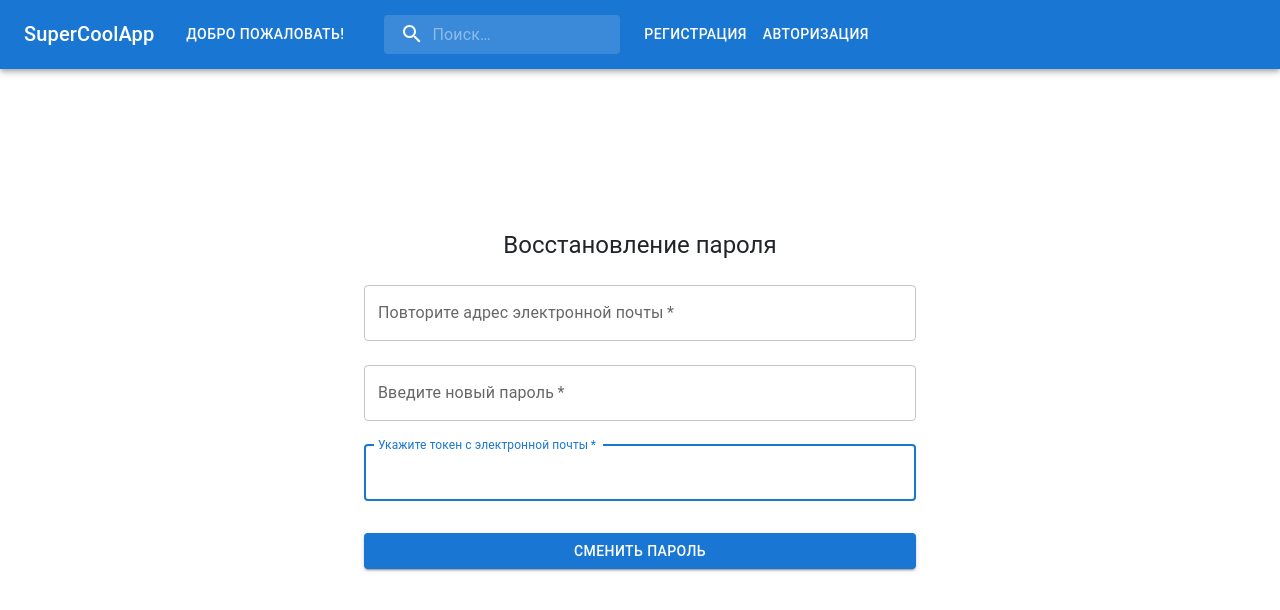
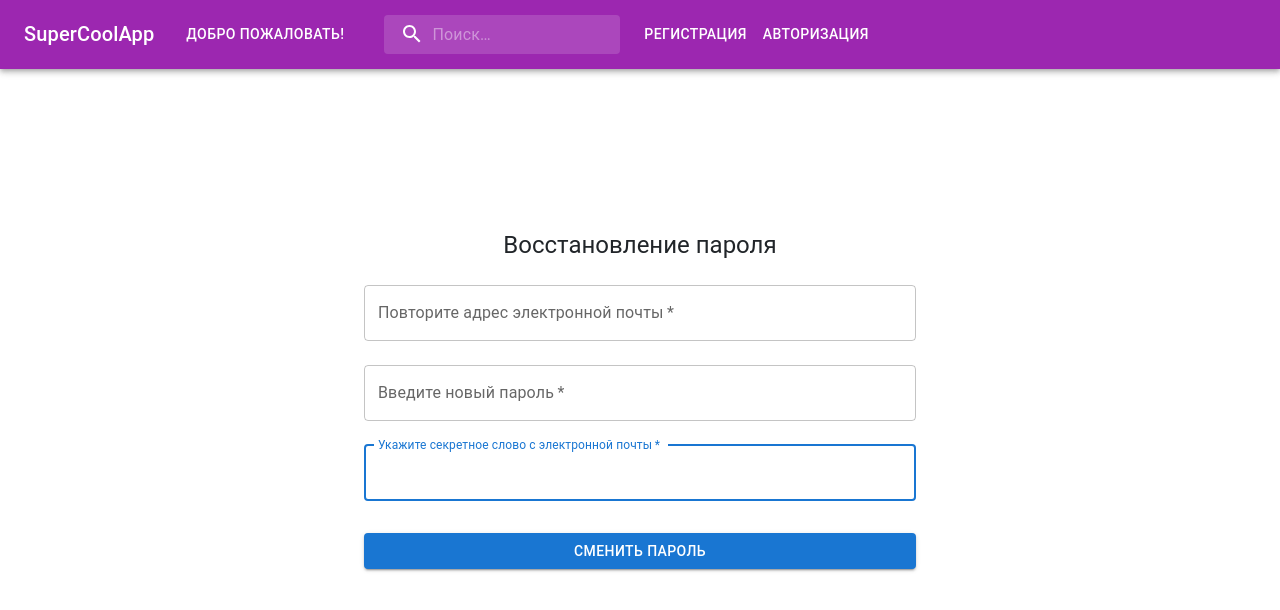
Before and after one commit to KindCoffeBear/FinalProject, a React (Create React App) app: page /changePasswordForm in a window 1280 px wide. Shown: the top 610 px of the page. Built offline with nearby package versions, Linux system fonts and the light colour scheme.

Commit message:
доработки

```diff
--- a/src/components/Header/Header.jsx
+++ b/src/components/Header/Header.jsx
@@ -32,8 +32,8 @@ function Header() {
     navigate('/signInForm')
   }
   return (
-    <AppBar position="relative">
-      <Container maxWidth="xl">
+    <AppBar position="relative" color="secondary">
+      <Container maxWidth="false">
         <Toolbar disableGutters>
           <AppTitle />
           {!userToken ? <HelloPageLink /> : null}
@@ -43,7 +43,7 @@ function Header() {
           {!userToken ? <SignUpLink /> : null}
           {!userToken ? <SignInLink /> : null}
           {userToken ? (
-            <Button type="button" variant="contained" onClick={signOutHandler}>
+            <Button type="button" variant="contained" color="secondary" onClick={signOutHandler}>
               Выйти
             </Button>
           ) : null}
--- a/src/components/Header/HeaderInscriptions/HeaderInscriptions.jsx
+++ b/src/components/Header/HeaderInscriptions/HeaderInscriptions.jsx
@@ -8,7 +8,7 @@ function HeaderInscriptions() {
   return (
     <Box sx={{ flexGrow: 1, display: { xs: 'none', md: 'flex' } }}>
       {pages.map((page) => (
-        <LinkMUI key={page.title} component={Link} to={page.path}>
+        <LinkMUI key={page.title} component={Link} to={page.path} underline="hover">
           <Button
             sx={{ my: 2, color: 'white', display: 'block' }}
           >
--- a/src/components/Header/ProfileLink/ProfileLink.jsx
+++ b/src/components/Header/ProfileLink/ProfileLink.jsx
@@ -6,7 +6,7 @@ import { useSelector } from 'react-redux'
 function ProfileLink() {
   const user = useSelector((store) => store.user)
   return (
-    <LinkMUI component={Link} to="/profilePAge">
+    <LinkMUI component={Link} to="/profilePage" underline="hover">
       <Button key="Sign up" sx={{ mx: 1, mt: 2, color: 'white' }}>
         <p>
           {`${user.name}`}
--- a/src/components/Header/ProfilePage/AvatarPage.jsx
+++ b/src/components/Header/ProfilePage/AvatarPage.jsx
@@ -22,7 +22,7 @@ export default function AvatarPAge() {
     const data = new FormData(event.currentTarget)
     const avatar = data.get('avatar')
     dispatch(editAvatarQuery(avatar))
-    navigate('/profilePAge')
+    navigate('/profilePage')
   }
 
   return (
--- a/src/components/Header/SignInLink/SignInLink.jsx
+++ b/src/components/Header/SignInLink/SignInLink.jsx
@@ -4,7 +4,7 @@ import { Link } from 'react-router-dom'
 
 function SignInLink() {
   return (
-    <LinkMUI component={Link} to="/signInForm">
+    <LinkMUI component={Link} to="/signInForm" underline="hover">
       <Button key="Sign up" sx={{ my: 2, color: 'white', display: 'block' }}>
         Авторизация
       </Button>
--- a/src/components/Header/SignUpLink/SignUpLink.jsx
+++ b/src/components/Header/SignUpLink/SignUpLink.jsx
@@ -4,7 +4,7 @@ import { Link } from 'react-router-dom'
 
 function SignUpLink() {
   return (
-    <LinkMUI component={Link} to="/signUpForm">
+    <LinkMUI component={Link} to="/signUpForm" underline="hover">
       <Button key="Sign up" sx={{ my: 2, color: 'white', display: 'block' }}>
         Регистрация
       </Button>
--- a/src/components/Header/refreshPasswordForm/ChangePasswordForm.jsx
+++ b/src/components/Header/refreshPasswordForm/ChangePasswordForm.jsx
@@ -50,6 +50,7 @@ export default function ChangePasswordForm() {
     console.log(response)
     if (response.status === 200) {
       alert('Пароль успешно изменен')
+      navigate('/signInForm')
     } else if (response.status === 401) {
       alert('Время действия кода истекло, отправьте запрос на восстановления паролья повторно')
       navigate('/refreshPasswordForm')
@@ -86,7 +87,7 @@ export default function ChangePasswordForm() {
           required
           fullWidth
           id="token"
-          label="Укажите токен с электронной почты"
+          label="Укажите секретное слово с электронной почты"
           name="token"
           autoComplete="token"
           autoFocus
```
